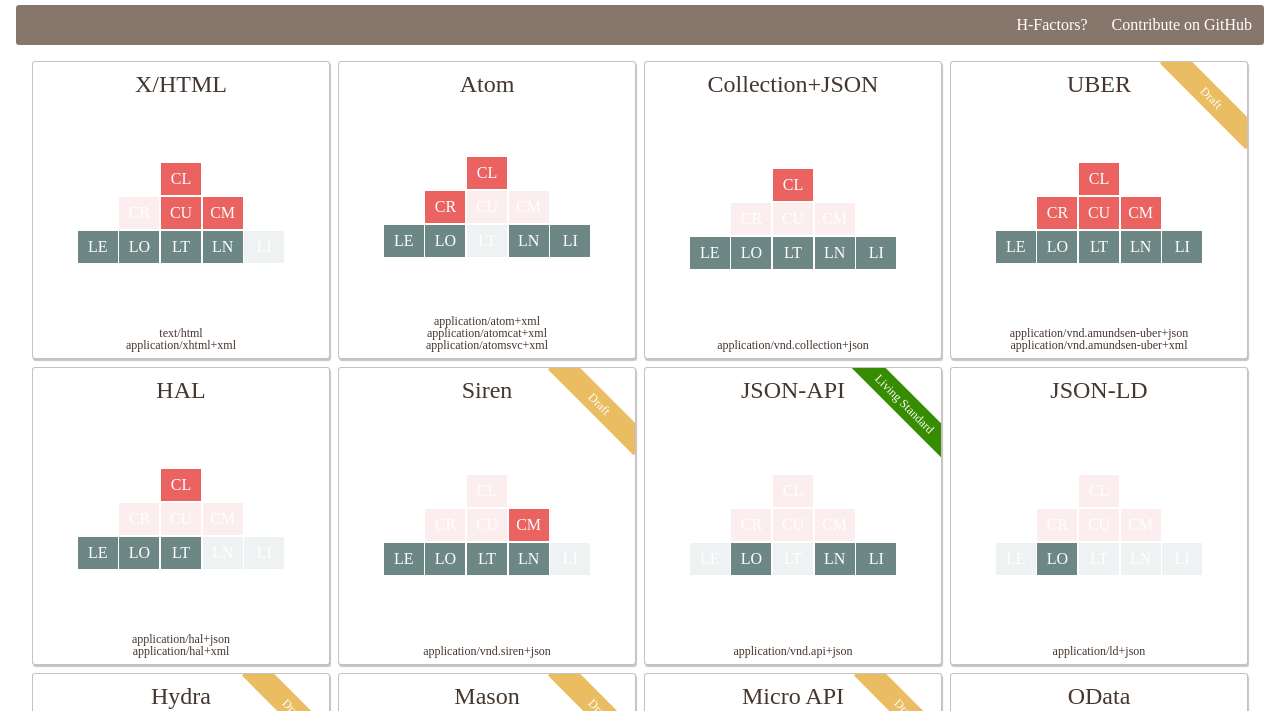
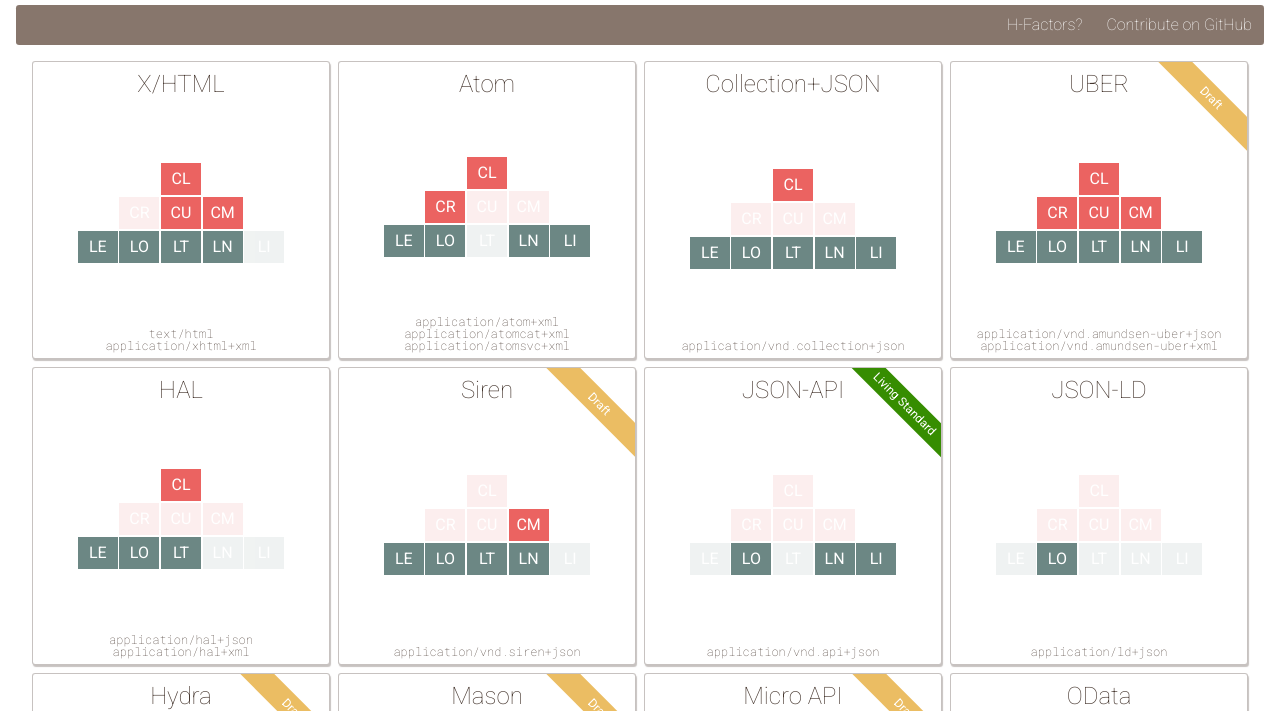
Before and after one commit to gtramontina/h-factors, a plain HTML site: page index.html in a window 1280 px wide. Shown: the part 75-786 px from the top of the page. Drawn offline with nearby package versions, Linux system fonts and the light colour scheme.

Commit message:
fix(style): add comma to separate fonts

```diff
--- a/index.less
+++ b/index.less
@@ -19,8 +19,8 @@
 @color_control-data-support-factor: #EB6361;
 
 // Fonts -----------------------------------------------------------------------
-@font_sans-serif                  : 'Roboto' sans-serif;
-@font_monospace                   : 'Roboto Mono' monospace;
+@font_sans-serif                  : 'Roboto', sans-serif;
+@font_monospace                   : 'Roboto Mono', monospace;
 @font_base-size                   : 1em;
 
 // Spacing ---------------------------------------------------------------------
@@ -100,7 +100,7 @@ header {
     position          : absolute;
     top               : 3em;
     right             : 3em;
-    padding           : .5em 4em;
+    padding           : .5em 5em;
     background-color  : @color_warning;
     color             : @color_light;
     content           : 'Draft';
```
